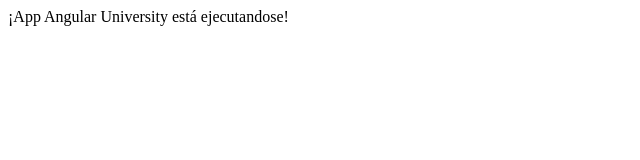
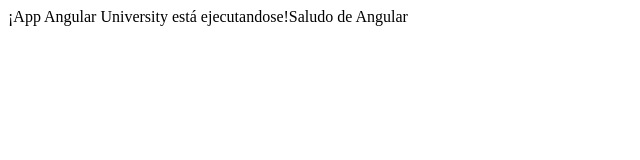
Before and after one commit to smartinez05/angular-university, an Angular app: page / in a window 1280 px wide. Shown: the top 160 px of the page, without its empty margins (0-640 px from the left). Built offline with nearby package versions, Linux system fonts and the light colour scheme.

Commit message:
12 manejo de componentes en html y flujo

```diff
--- a/src/app/app.component.html
+++ b/src/app/app.component.html
@@ -1 +1,2 @@
 <span>¡{{ title }} está ejecutandose!</span>
+<span>{{ saludo }}</span>
--- a/src/app/app.component.ts
+++ b/src/app/app.component.ts
@@ -7,4 +7,5 @@
 })
 export class AppComponent {
   title = 'App Angular University';
+  saludo = 'Saludo de Angular';
 }
```
